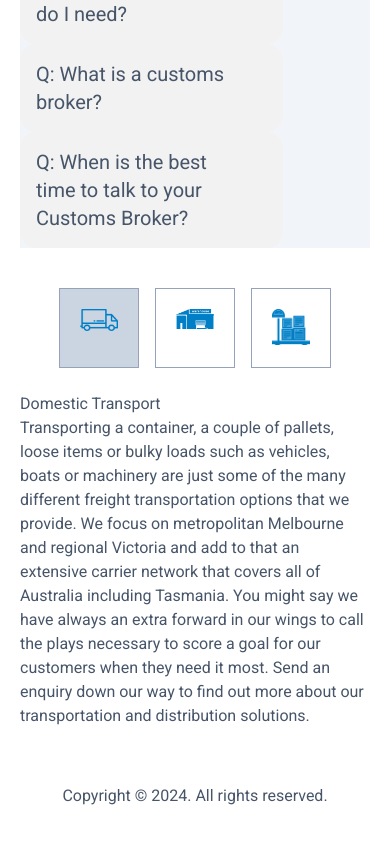
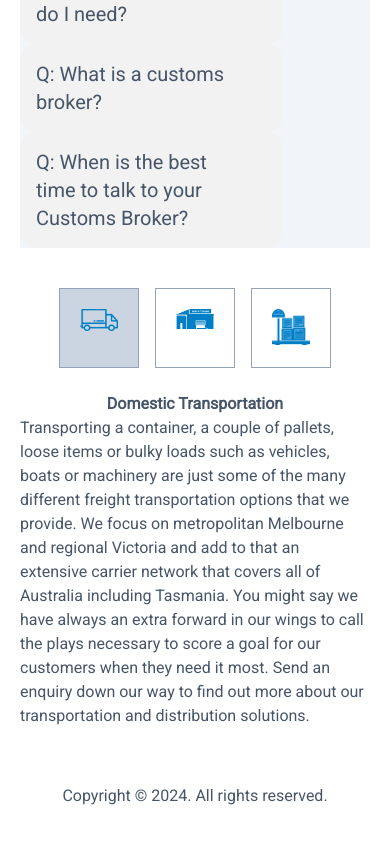
Before and after one commit to jomerventolero/venturefreightau, a Next.js app: page /services in a window 390 px wide. Shown: the part 3658-4502 px from the top of the page. Built offline with nearby package versions, Linux system fonts and the light colour scheme; what tw-elements would draw is missing.

Commit message:
Update some texts

```diff
--- a/src/components/ServicesCard/index.js
+++ b/src/components/ServicesCard/index.js
@@ -170,7 +170,7 @@ const ServicesCard = () => {
                 delay: 0.2
               }}
             >
-              <p className="sm:hidden block">Domestic Transport</p>
+              <p className="sm:hidden block text-center font-semibold">Domestic Transportation</p>
               Transporting a container, a couple of pallets, loose items or bulky loads such as vehicles, boats or machinery are just some of the many different freight transportation options that we provide. We focus on metropolitan Melbourne and regional Victoria and add to that an extensive carrier network that covers all of Australia including Tasmania. You might say we have always an extra forward in our wings to call the plays necessary to score a goal for our customers when they need it most. Send an enquiry down our way to find out more about our transportation and distribution solutions.</motion.p> : null
           }
         </div>
@@ -184,7 +184,7 @@ const ServicesCard = () => {
                 delay: 0.2
               }}
             >
-              <p className="sm:hidden block">Warehousing Services</p>
+              <p className="sm:hidden block text-center font-semibold">Warehousing Services</p>
               Running a business can involve in taking care of many aspects, one of the most compelling reasons to use a contract warehouse is that it gives you more flexibility on excelling in your core competencies. Companies rely on us to ensure that their goods are stored safely and orderly. Stock levels are automatically reported to them as soon as there is movement in their inventory and regular stock counts are performed to make sure the numbers are accurate.<br/><br/>The following add–on services are carried out with great care and efficiency this includes container unpacks, palletizing and storage, variable storage charges, unlimited capacity, fast order turnaround, pallet, carton or inner item picking (pick pack), kitting, assembly, multi carrier despatch, cycle counting, full inventory traceability and many others. Find out how we can solve your storage issues by making an enquiry today.</motion.p> : null
           }
         </div>
@@ -198,7 +198,7 @@ const ServicesCard = () => {
                 delay: 0.2
               }}
             >
-              <p className="sm:hidden block">Project Logistics</p>
+              <p className="sm:hidden block text-center font-semibold">Project Logistics</p>
               With more than 10 years of experience in shipping and heavy transport, we know how to do a job safely, efficiently and effectively. Project freight is always different and requires a tailored approach. Whether it is to relocate an entire manufacturing plant to china or move a sensitive transformer to a remote location, our project cargo team assist its clients from the initial planning and budget phase to the eventual delivery and installation. Our handful of sub-contractors that we use to aid us in completing our projects are carefully selected and scrutinized as we know how important it is to make the job as error free as possible.
             <br/><br/>
             <span className="">
```
